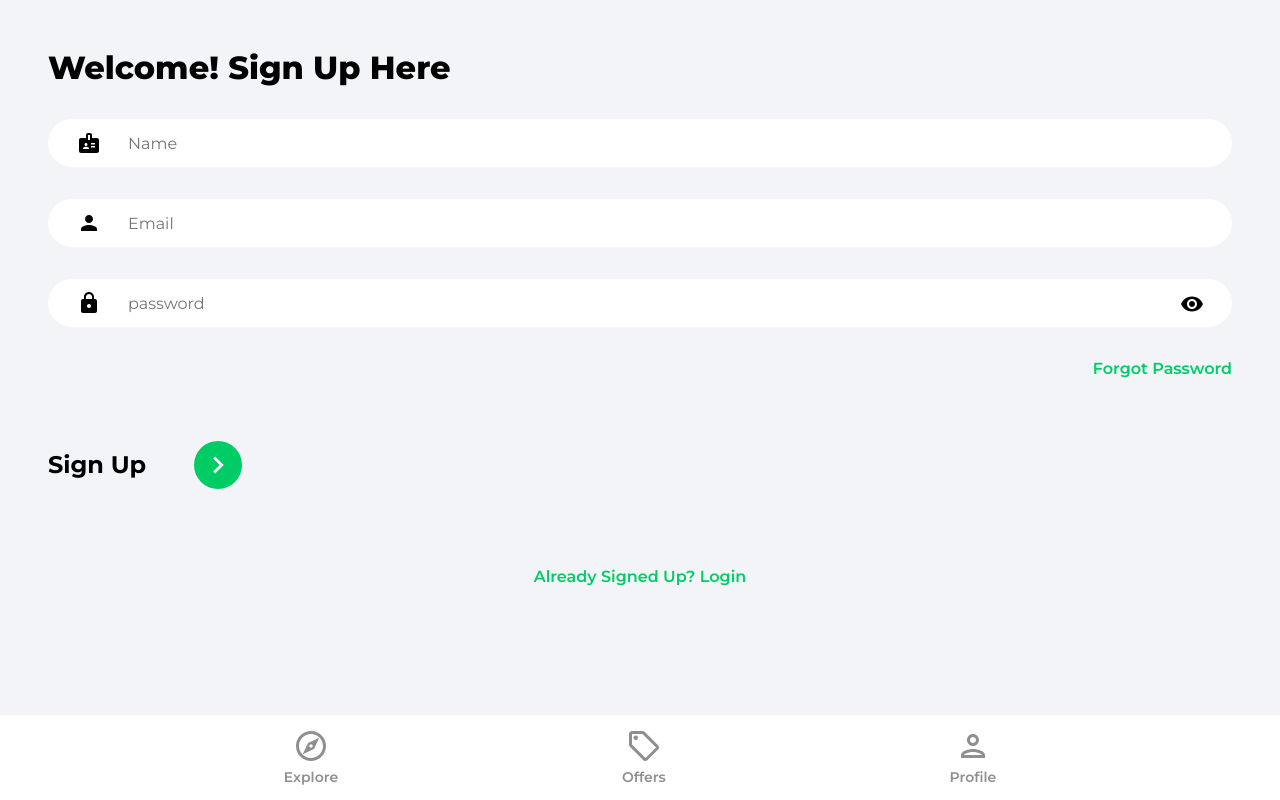
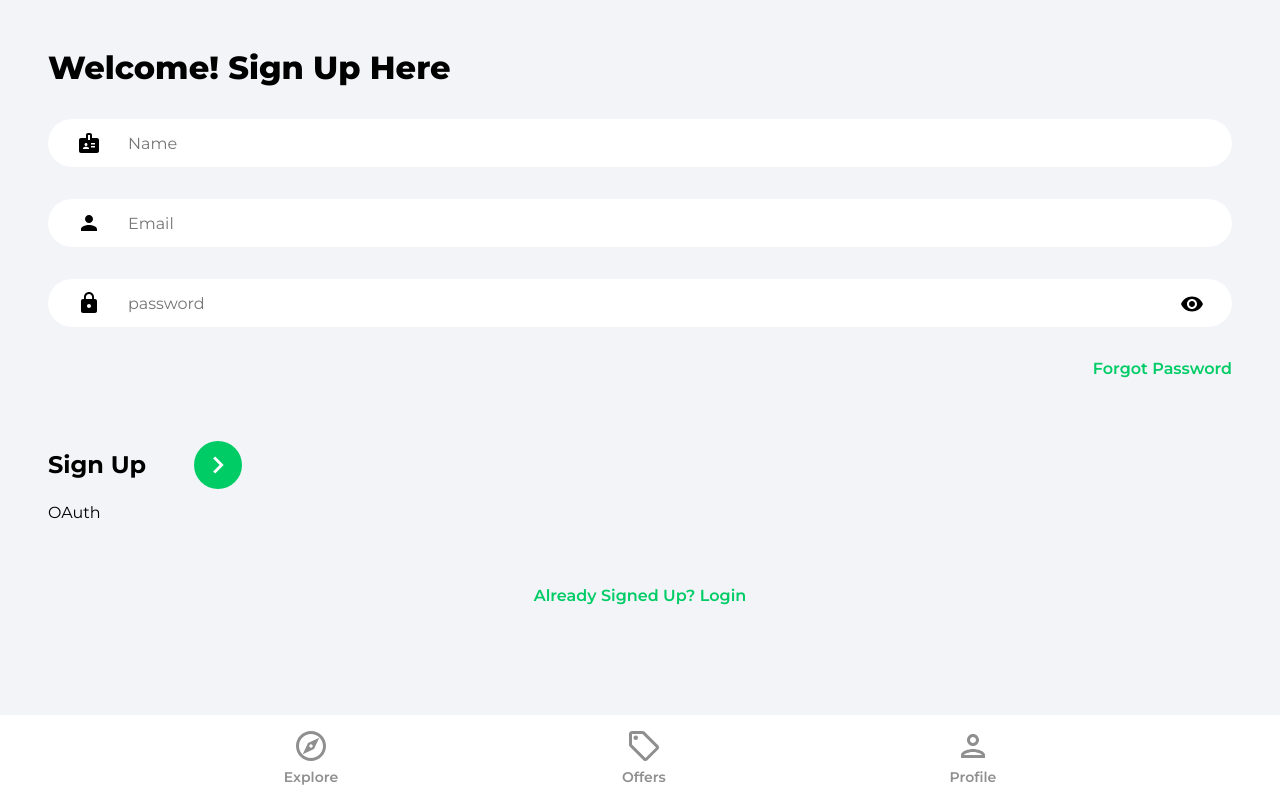
Before and after one commit to stone-com/firebase-housing-app, a React (Create React App) app: page /sign-up in a window 1280 px wide. Built offline with nearby package versions, Linux system fonts and the light colour scheme; the HTML template or start-up script is replaced by a standard one.

Commit message:
Starting to implement OAuth with google.

```diff
--- /dev/null
+++ b/src/components/OAuth.jsx
@@ -0,0 +1,11 @@
+import { useLocation, useNavigate } from 'react-router-dom';
+import { getAuth, signInWithPopup, GoogleAuthProvider } from 'firebase/auth';
+import { doc, setDoc, getDoc } from 'firebase/firestore';
+import { db } from '../firebase.config';
+import { toast } from 'react-toastify';
+import googleIcon from '../assets/svg/googleIcon.svg';
+
+const OAuth = () => {
+  return <div>OAuth</div>;
+};
+export default OAuth;
--- a/src/pages/SignIn.jsx
+++ b/src/pages/SignIn.jsx
@@ -4,6 +4,7 @@ import { toast } from 'react-toastify';
 import { getAuth, signInWithEmailAndPassword } from 'firebase/auth';
 import { ReactComponent as ArrowRightIcon } from '../assets/svg/keyboardArrowRightIcon.svg';
 import visibilityIcon from '../assets/svg/visibilityIcon.svg';
+import OAuth from '../components/OAuth';
 
 const SignIn = () => {
   const [showPassword, setShowPassword] = useState(false);
@@ -80,7 +81,7 @@ const SignIn = () => {
             </button>
           </div>
         </form>
-        {/* Google OAuth will go here. */}
+        <OAuth />
 
         <Link to='/sign-up' className='registerLink'>
           Sign Up Instead
--- a/src/pages/SignUp.jsx
+++ b/src/pages/SignUp.jsx
@@ -10,6 +10,7 @@ import { db } from '../firebase.config';
 import { ReactComponent as ArrowRightIcon } from '../assets/svg/keyboardArrowRightIcon.svg';
 import visibilityIcon from '../assets/svg/visibilityIcon.svg';
 import { toast } from 'react-toastify';
+import OAuth from '../components/OAuth';
 
 const SignUp = () => {
   const [showPassword, setShowPassword] = useState(false);
@@ -110,7 +111,7 @@ const SignUp = () => {
             </button>
           </div>
         </form>
-        {/* Google OAuth will go here. */}
+        <OAuth />
 
         <Link to='/sign-in' className='registerLink'>
           Already Signed Up? Login
```
